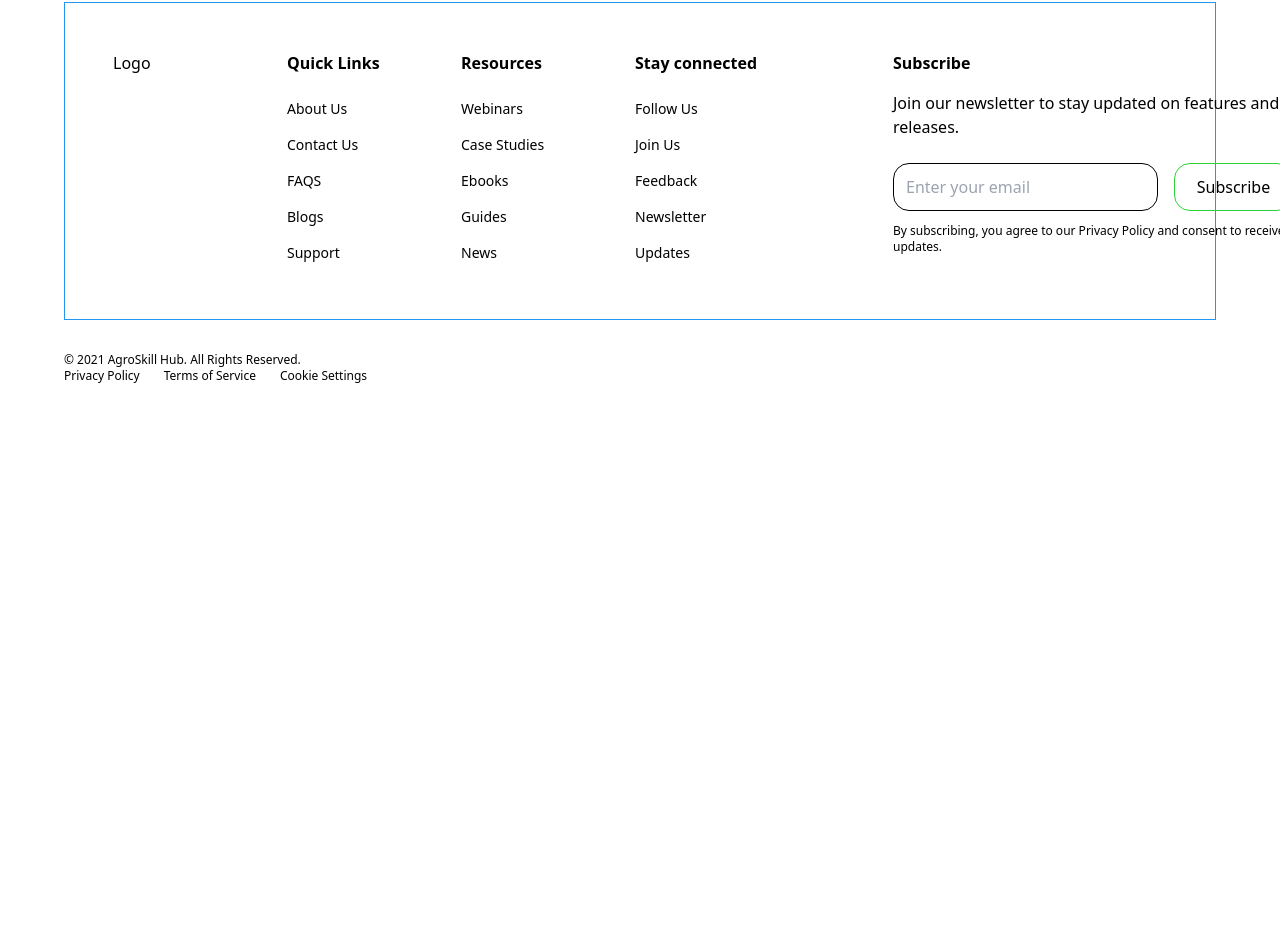
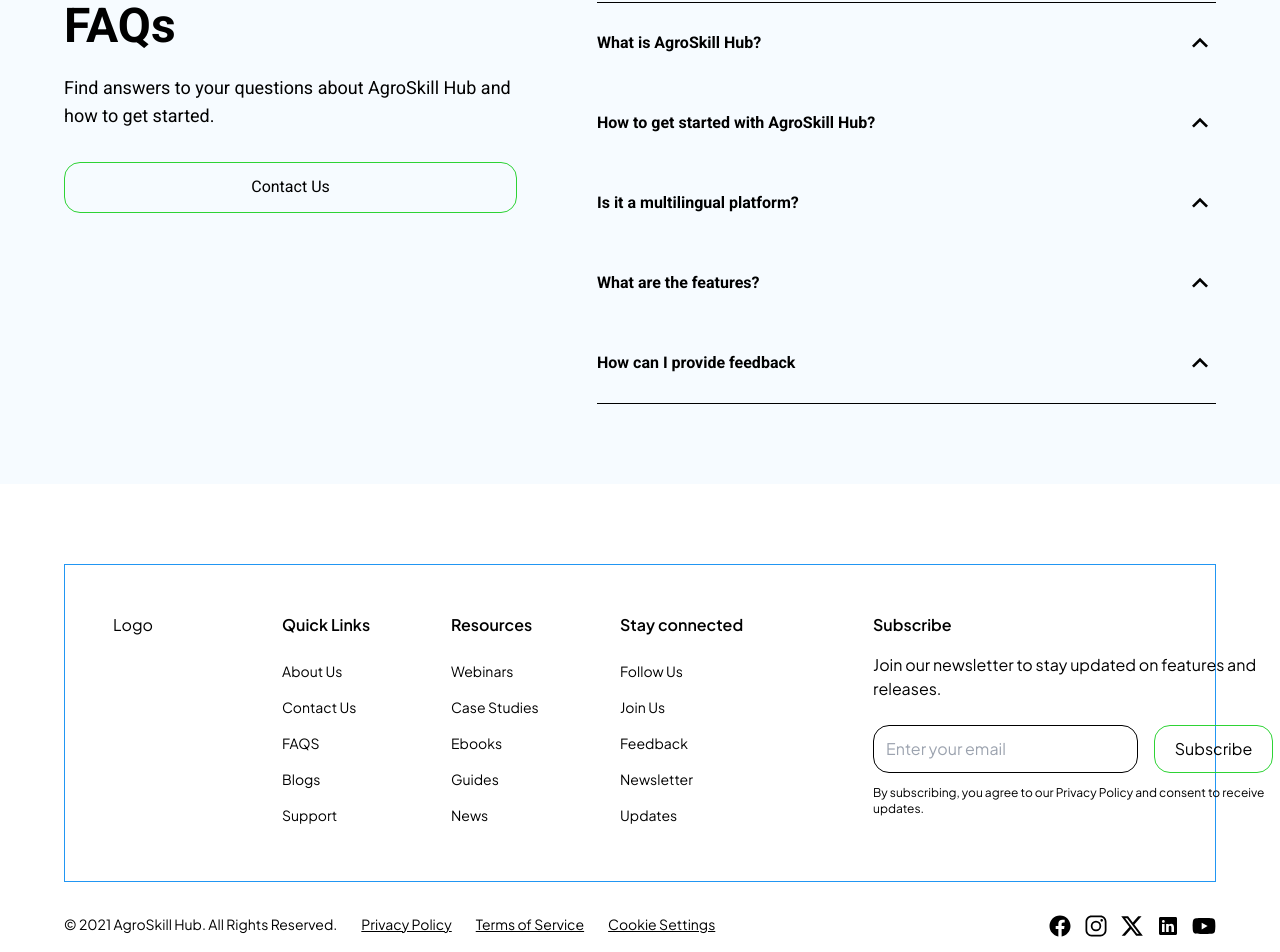
Before and after one commit to Thoobi/AgroskillHub, a React (Vite) app: page / in a window 1280 px wide. Shown: the part 3370-4322 px from the top of the page. Before the commit the page ends 3834 px from the top, so only its background shows below. Built offline with nearby package versions, Linux system fonts and the light colour scheme.

Commit message:
chores: adds the FAQ section

```diff
--- /dev/null
+++ b/src/components/shared/FAQ.tsx
@@ -0,0 +1,94 @@
+import { MdKeyboardArrowUp } from "react-icons/md";
+import { useState } from "react";
+const faqs = [
+  {
+    id: 1,
+    question: "What is AgroSkill Hub?",
+    answer:
+      "AgroSkill Hub is a multilingual platform designed to provide accessible learning content. It aims to bridge knowledge gaps in agriculture and empower individuals with practical skills. Our goal is to make education engaging and relevant for local communities.",
+  },
+  {
+    id: 2,
+    question: "How to get started with AgroSkill Hub?",
+    answer:
+      "To get started, simply create an account on our website. Once registered, you can explore various courses and resources tailored to your needs. Don't forget to check out our community features for peer interaction!",
+  },
+  {
+    id: 3,
+    question: "Is it a multilingual platform?",
+    answer:
+      "Yes, AgroSkill Hub supports multiple languages to ensure accessibility for everyone. Our content is translated and localized to meet the needs of diverse communities. This feature helps overcome language barriers and promotes inclusive learning.",
+  },
+  {
+    id: 4,
+    question: "What are the features?",
+    answer:
+      "Our platform includes interactive tools, multimedia content, and gamified learning experiences. These features are designed to enhance engagement and knowledge retention. Additionally, we offer offline access for users in low-bandwidth areas.",
+  },
+  {
+    id: 5,
+    question: "How can I provide feedback",
+    answer:
+      "We value your input! You can provide feedback through our dedicated feedback forms available on the platform. Your suggestions help us improve and tailor our offerings to better serve you.",
+  },
+];
+
+export default function FAQ() {
+  const [active, setActive] = useState(false);
+  const [activeId, setActiveId] = useState();
+  const toggleAccordion2 = (id: number) => {
+    if (active && activeId === id) {
+      setActive(false);
+    } else {
+      setActive(true);
+    }
+  };
+  return (
+    <section className="bg-[#F6FBFF] py-20 px-16 font-roboto w-full">
+      <div className="flex gap-20">
+        <div className="flex flex-col gap-8 w-[500px]">
+          <div className="flex gap-6 flex-col">
+            <h3 className="text-5xl font-bold">FAQs</h3>
+            <p className="text-lg">
+              Find answers to your questions about AgroSkill Hub and how to get
+              started.
+            </p>
+          </div>
+          <button className="w-[453px] h-[51px] border-[1px] border-buttonprimary rounded-2xl">
+            Contact Us
+          </button>
+        </div>
+        <div className=" w-full cursor-pointer border-y-[1px] border-y-[#000000]">
+          {faqs.map((faq, id) => (
+            <div key={id} className="flex flex-col gap-4 w-full py-6">
+              <span
+                className="flex w-full justify-between items-center "
+                onClick={() => {
+                  toggleAccordion2(id);
+                  setActiveId(faq.id);
+                }}
+              >
+                <h5 className="text-base font-bold">{faq.question}</h5>
+                {active && activeId === faq.id ? (
+                  <MdKeyboardArrowUp
+                    size={32}
+                    className={`${
+                      active && activeId ? "-rotate-180" : "rotate-0"
+                    } `}
+                  />
+                ) : (
+                  <MdKeyboardArrowUp size={32} />
+                )}
+              </span>
+              {active && activeId === faq.id ? (
+                <p className="text-base text-[#000000]">{faq.answer}</p>
+              ) : (
+                ""
+              )}
+            </div>
+          ))}
+        </div>
+      </div>
+    </section>
+  );
+}
--- a/src/components/static/Footer.tsx
+++ b/src/components/static/Footer.tsx
@@ -1,10 +1,16 @@
+import { IoLogoFacebook } from "react-icons/io5";
+import { IoLogoInstagram } from "react-icons/io5";
+import { FaXTwitter } from "react-icons/fa6";
+import { IoLogoLinkedin } from "react-icons/io";
+import { FaYoutube } from "react-icons/fa";
+
 const Footer = () => {
   return (
-    <footer className="px-16 py-20 w-full flex flex-col gap-8">
+    <footer className="px-16 py-20 w-full flex flex-col gap-8 font-jarkata">
       <div className="p-12 border-[1px] border-[#2196F3] flex gap-32 w-full">
         <div className="flex gap-11 w-full">
-          <div className="w-[130px]">Logo</div>
-          <div className="flex flex-col gap-4 w-[130px]">
+          <div className="w-[125px]">Logo</div>
+          <div className="flex flex-col gap-4 w-[125px]">
             <h4 className="text-base font-semibold">Quick Links</h4>
             <ul>
               <li className="py-2 text-sm">About Us</li>
@@ -14,7 +20,7 @@ const Footer = () => {
               <li className="py-2 text-sm">Support</li>
             </ul>
           </div>
-          <div className="flex flex-col gap-4 w-[130px]">
+          <div className="flex flex-col gap-4 w-[125px]">
             <h4 className="text-base font-semibold">Resources</h4>
             <ul>
               <li className="py-2 text-sm">Webinars</li>
@@ -24,7 +30,7 @@ const Footer = () => {
               <li className="py-2 text-sm">News</li>
             </ul>
           </div>
-          <div className="flex flex-col gap-4 w-[130px]">
+          <div className="flex flex-col gap-4 w-[125px]">
             <h4 className="text-base font-semibold">Stay connected</h4>
             <ul>
               <li className="py-2 text-sm">Follow Us</li>
@@ -60,13 +66,32 @@ const Footer = () => {
           </div>
         </div>
       </div>
-      <div className="flex justify-start w-full gap-6">
+      <div className="flex w-full justify-between">
+        <div className="flex justify-start w-full gap-6">
+          <p className="text-sm">© 2021 AgroSkill Hub. All Rights Reserved.</p>
+          <ul className="flex gap-6">
+            <li className="text-sm underline">Privacy Policy</li>
+            <li className="text-sm underline">Terms of Service</li>
+            <li className="text-sm underline">Cookie Settings</li>
+          </ul>
+        </div>
         <div>
-          <p className="text-xs">© 2021 AgroSkill Hub. All Rights Reserved.</p>
-          <ul className="flex gap-6">
-            <li className="text-xs">Privacy Policy</li>
-            <li className="text-xs">Terms of Service</li>
-            <li className="text-xs">Cookie Settings</li>
+          <ul className="flex gap-3 text-2xl">
+            <li>
+              <IoLogoFacebook />
+            </li>
+            <li>
+              <IoLogoInstagram />
+            </li>
+            <li>
+              <FaXTwitter />
+            </li>
+            <li>
+              <IoLogoLinkedin />
+            </li>
+            <li>
+              <FaYoutube />
+            </li>
           </ul>
         </div>
       </div>
--- a/src/pages/LandingPage.tsx
+++ b/src/pages/LandingPage.tsx
@@ -2,6 +2,7 @@ import Journey from "../components/shared/Journey";
 import Courses from "../components/shared/Courses";
 import Unlock from "../components/shared/Unlock";
 import Header from "../components/shared/Header";
+import FAQ from "../components/shared/FAQ";
 
 const LandingPages = () => {
   return (
@@ -10,6 +11,7 @@ const LandingPages = () => {
       <Journey />
       <Courses />
       <Unlock />
+      <FAQ />
     </div>
   );
 };
```
